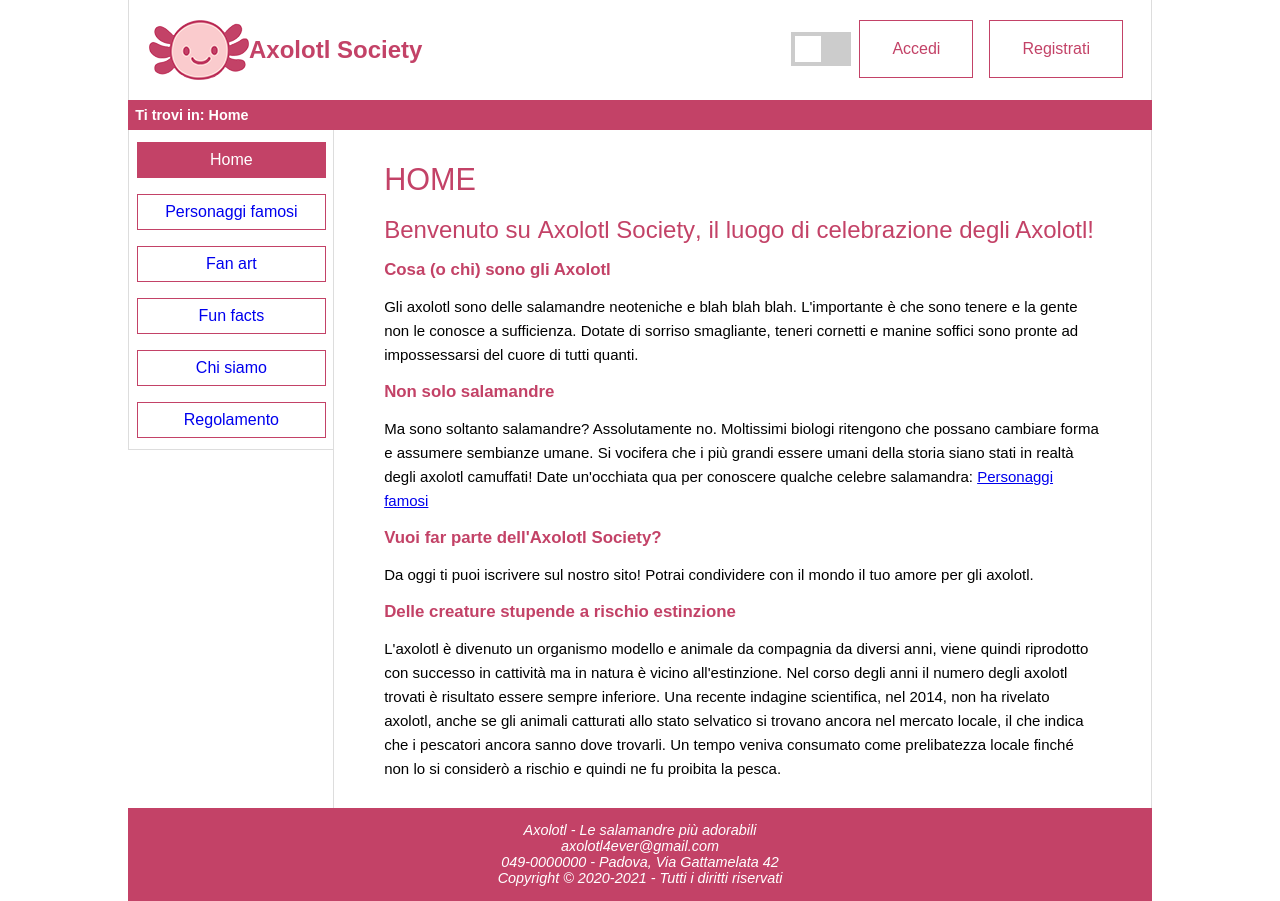
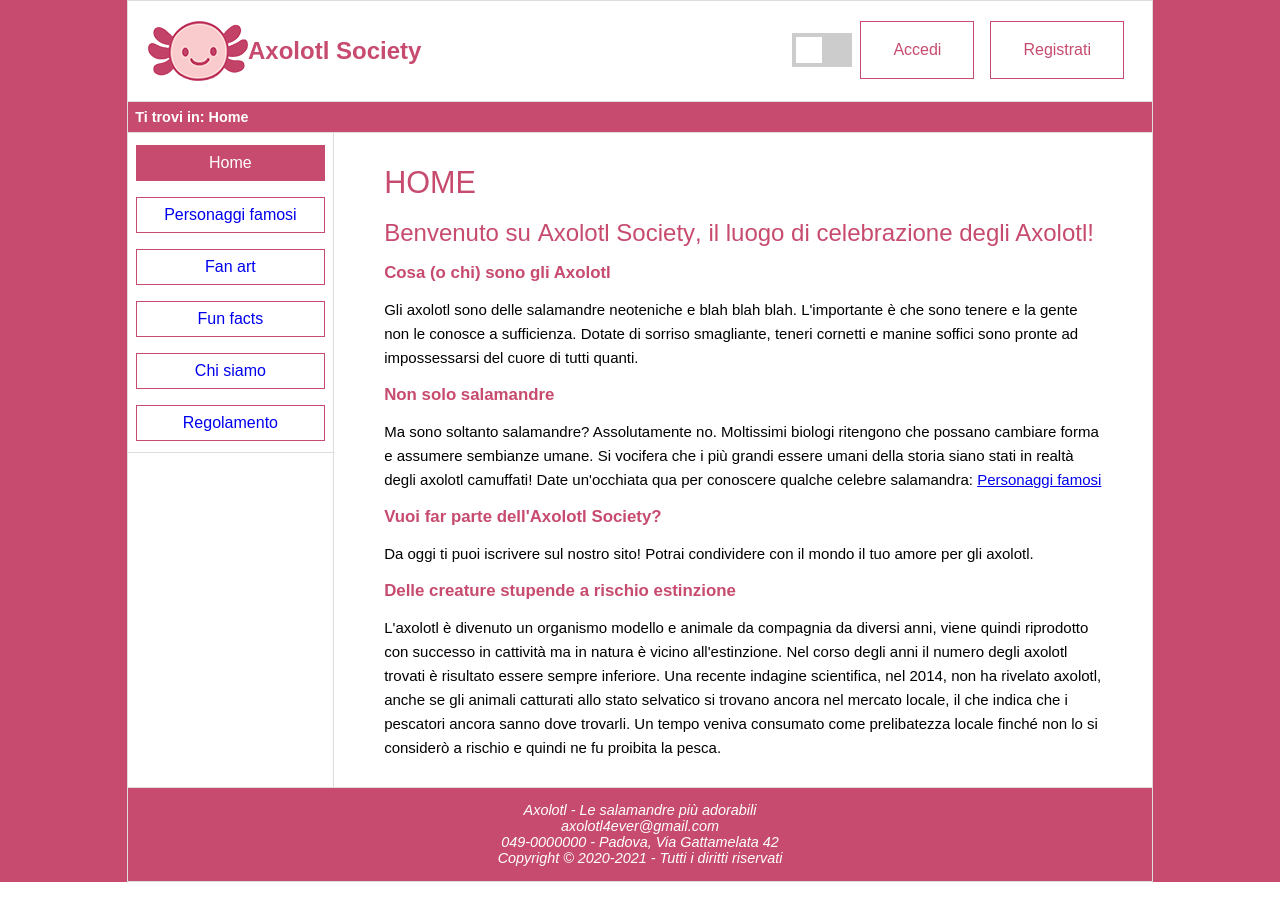
Before and after one commit to RakuJa/Aselotl-web, a PHP site: page /php/index.php in a window 1280 px wide. Run offline with PHP 8.4, Linux system fonts and the light colour scheme.

Commit message:
migliorato contrasto colori + P I N K sfondo

```diff
--- a/css/style.css
+++ b/css/style.css
@@ -27,6 +28,11 @@ html, body { /*Il tag html va incluso per motivi di retrocompatibilita'*/
 	/*Implementazione del bordino grigio a dx e sx*/
 	/*background: #facbcd url(img/logo.png) top left fixed ;  ?????????????????????????*/
 	/*background-image: url(../img/logo.png);*/
+}
+
+html {
+	background-color: #C74B6E;
+	border: 1px solid #ddd;
 }
 
 .hide {
@@ -53,8 +59,6 @@ SEZIONE HEADER
 	padding: 0.5em; /*Pensato per adattarsi alla dimensione del carattere*/
 	/*text-align: center;*/
 	overflow: hidden;
-	border-left: 1px solid #ddd;
-	border-right: 1px solid #ddd;
 }
 
 #header a.logo {
@@ -73,7 +77,7 @@ SEZIONE HEADER
 
 #header a {
 	float: left;
-	color: #c34267;
+	color: #C74B6E;
 	padding: 0.5em;
 	padding-left: 2em;
 	padding-right: 2em;
@@ -82,13 +86,13 @@ SEZIONE HEADER
 	line-height: 2.5em;
 	margin-left: 0.5em;
 	margin-right: 0.5em;
-	border: solid #c34267;
+	border: solid #C74B6E;
 	border-width: 0.1em 0.1em;
 	outline-offset: -0.1em;
 }
 
 #header a.colored:hover {
-	background-color: #c34267;
+	background-color: #C74B6E;
 	color: white;
 }
 
@@ -191,11 +195,13 @@ Procedo con la sezione "breadcrumb"
 */
 
 #breadcrumb {/*Rappresenta la sezione contenente la dicitura 'ti trovi in:nome_pagina'*/
-	background-color: #c34267;/*Sfondo*/
+	background-color: #C74B6E;/*Sfondo*/
 	color: white;/*Colore del testo*/
 	padding: 0.5em 0em 0.5em 0.5em;/*Aggiungo una leggera spaziatura attorno al testo, ovvero al contenuto del div contenente l'id specificato*/
 	font-size: 0.9em; /*Ingrandisco un minimo il font per la scritta bianca per aumentarne il contrasto e la leggibilita'*/
 	font-weight: bold; /*Setto il testo in grassetto per lo stesso motivo citato sopra*/
+	border-top: 1px solid #ddd;
+	border-bottom: 1px solid #ddd;
 }
 
 /*
@@ -220,7 +226,6 @@ MENU
 	font-size: 1em;
 	overflow: hidden; /*Elimina gli elementi che "sforano" dalla dimensione del box*/
 	text-align: center;
-	border-left: 1px solid #ddd;
 	border-bottom: 1px solid #ddd;
 	outline-offset: -0.1px;
 
@@ -235,7 +240,7 @@ MENU
 	padding-top: 0.5em;
 	margin-left: 0.5em;
 	margin-right: 0.5em;
-	border: solid #c34267;
+	border: solid #C74B6E;
 	border-width: 0.1em 0.1em;
 	outline-offset: -0.1em;
 }
@@ -249,9 +254,9 @@ MENU
 	padding-top: 0.5em;
 	margin-left: 0.5em;
 	margin-right: 0.5em;
-	background-color: #c34267;
+	background-color: #C74B6E;
 	color: white;
-	border: solid #c34267;
+	border: solid #C74B6E;
 	border-width: 0.1em 0.1em;
 	outline-offset: -0.1em;
 }
@@ -324,7 +329,6 @@ CONTENT
 	padding-right: 3.5em;
 	min-height: 21.5em;
 	white-space: initial;
-	border-right: 1px solid #ddd;
 	overflow-wrap: break-word;
 }
 
@@ -349,7 +353,7 @@ CONTENT
 }
 
 #content h1 {
-	color: #c34267;
+	color: #C74B6E;
 	font-size: 2.125em;
 	font-weight: 300;
 	line-height: 40px;
@@ -376,7 +380,7 @@ CONTENT
 	display: inline-block;
 	width: 100%;
 	text-align: left;
-	color: #c34267;
+	color: #C74B6E;
 	font-size: 24px; font-weight: 300;
 	line-height: 32px; margin: 0 0 14px;
 }
@@ -389,11 +393,11 @@ CONTENT
 	display: inline-block;
 	width: 100%;
 	text-align: left;
-	color: #c34267;
+	color: #C74B6E;
 }
 
 #full_content h2 {
-	color: #c34267;
+	color: #C74B6E;
 	font-size: 24px; font-weight: 300;
 	line-height: 32px; margin: 0 0 14px;
 }
@@ -584,7 +588,7 @@ FOOTER
 	font-size: 0.9em;
 	text-align: center;
 	list-style-type: none;
-	background-color: #c34267; /*Sfondo*/
+	background-color: #C74B6E; /*Sfondo*/
 	color: white; /*Colore del testo*/
 	padding-top: 1em;
 	padding-bottom: 1em;
@@ -593,6 +597,7 @@ FOOTER
 	/*max-width: 1024px;*/
 	margin-left: auto;
     margin-right: auto;
+	border-top: 1px solid #ddd;
 }
 
 #footer ul {
```
Also changed, not shown: other parts of css/style.css (+43 -41 lines).
